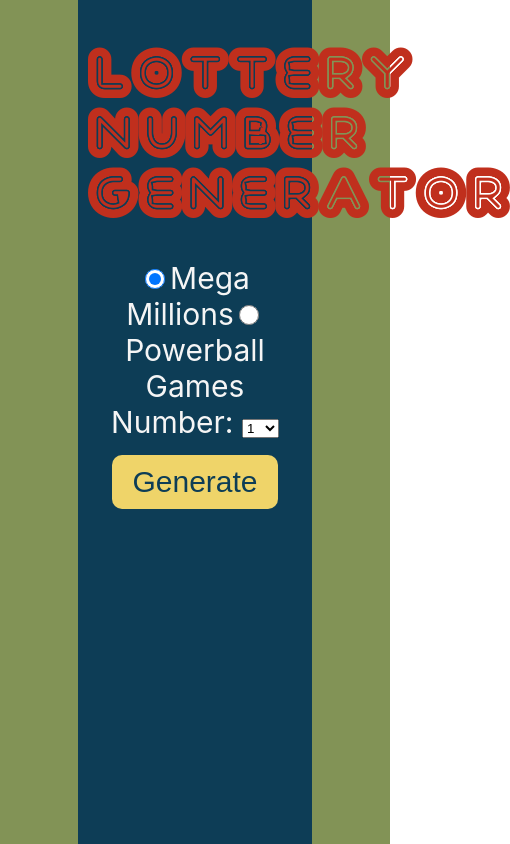
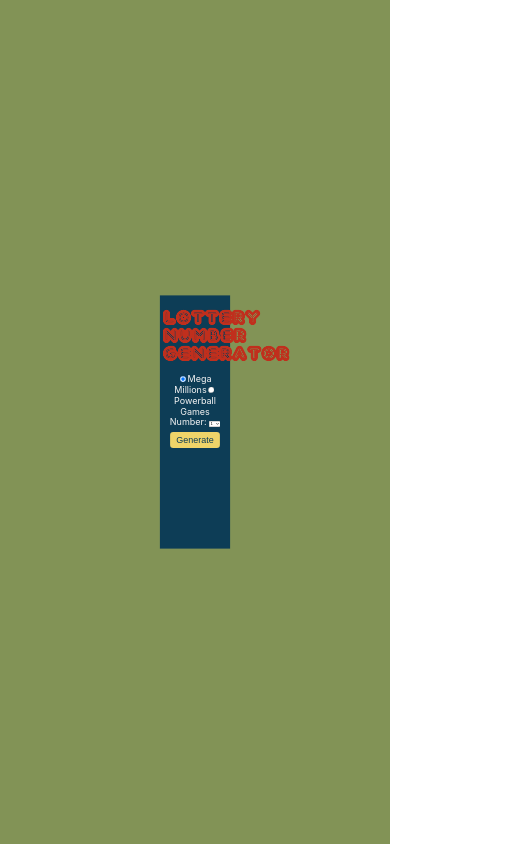
Before and after one commit to AlexD89/lottery-picker, a React (Create React App) app: page / in a window 390 px wide. Shown: the whole page, 510 px wide, since content can reach past the window. Built offline with nearby package versions, Linux system fonts and the light colour scheme.

Commit message:
Try scaling

```diff
--- a/src/App.css
+++ b/src/App.css
@@ -71,3 +71,9 @@
   justify-content: center;
   margin: 10px;
 }
+
+@media (max-width:700px) {
+  .number-generator {
+    transform: scale(.3);
+  }
+}
```
